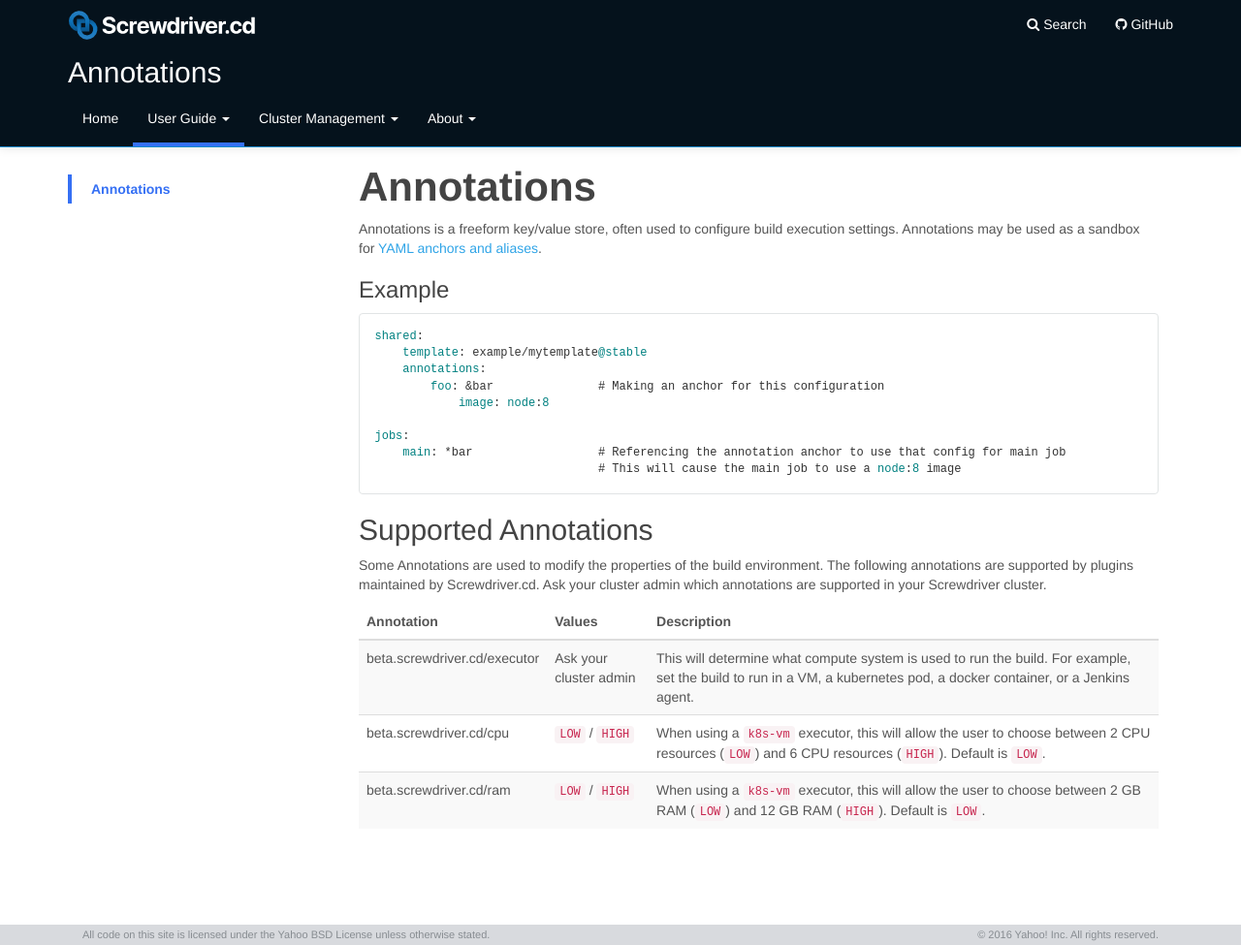
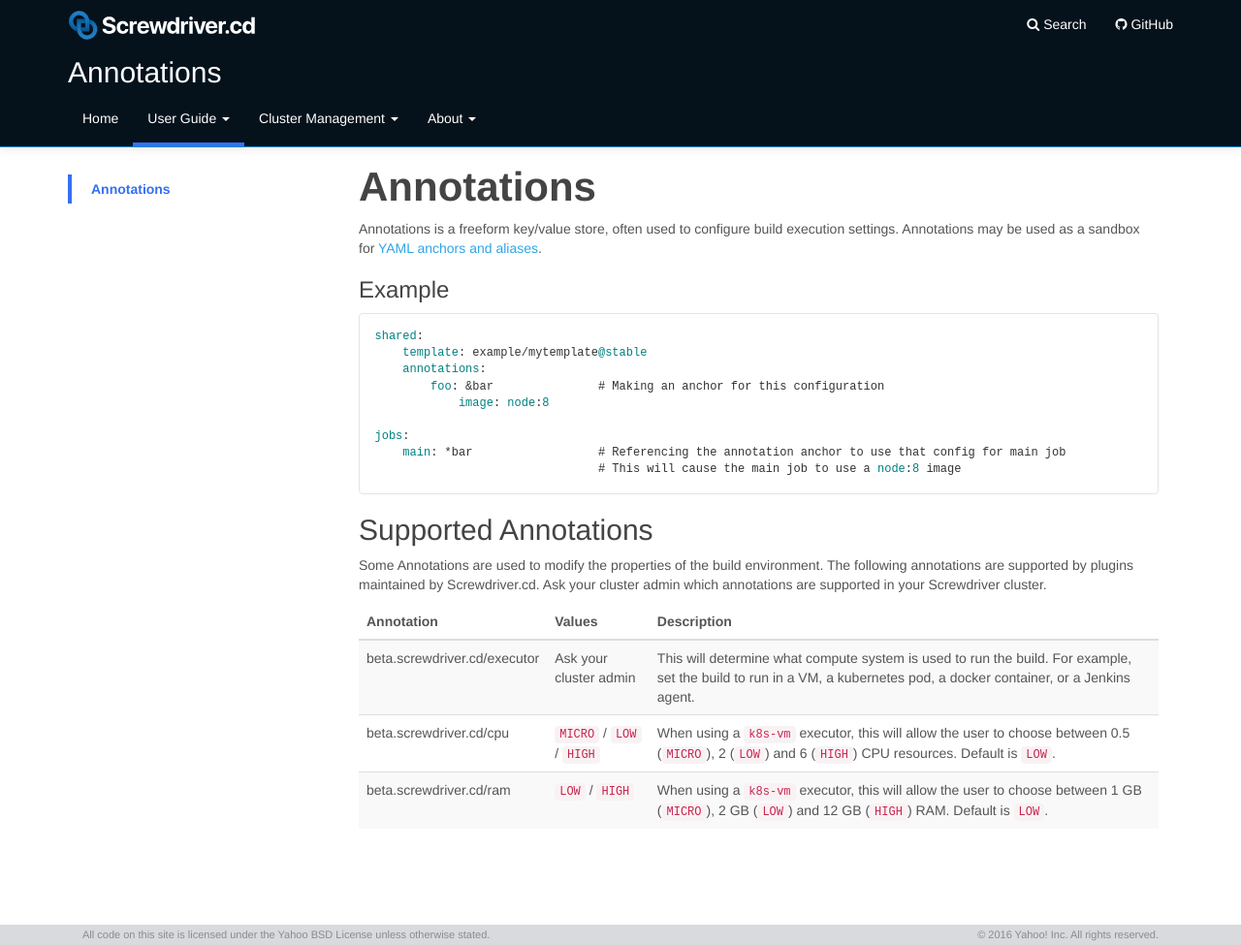
Before and after one commit to screwdriver-cd/guide, a Jekyll site: the page built from docs/user-guide/configuration/annotations.md, in a window 1280 px wide and 975 px high. Shown: the whole window at 97% size. Built offline with Jekyll 4.4.1, drawn with Linux system fonts in a browser that asks for light colours.

Commit message:
add micro resource
fix

```diff
--- a/docs/user-guide/configuration/annotations.md
+++ b/docs/user-guide/configuration/annotations.md
@@ -29,5 +29,5 @@ Some Annotations are used to modify the properties of the build environment. The
 | Annotation | Values | Description |
 |------------|--------|-------------|
 | beta.screwdriver.cd/executor | Ask your cluster admin | This will determine what compute system is used to run the build. For example, set the build to run in a VM, a kubernetes pod, a docker container, or a Jenkins agent. |
-| beta.screwdriver.cd/cpu | `LOW` / `HIGH` | When using a `k8s-vm` executor, this will allow the user to choose between 2 CPU resources (`LOW`) and 6 CPU resources (`HIGH`). Default is `LOW`. |
-| beta.screwdriver.cd/ram | `LOW` / `HIGH` | When using a `k8s-vm` executor, this will allow the user to choose between 2 GB RAM (`LOW`) and 12 GB RAM (`HIGH`). Default is `LOW`. |
+| beta.screwdriver.cd/cpu | `MICRO` / `LOW` / `HIGH` | When using a `k8s-vm` executor, this will allow the user to choose between 0.5 (`MICRO`), 2 (`LOW`) and 6 (`HIGH`) CPU resources. Default is `LOW`. |
+| beta.screwdriver.cd/ram | `LOW` / `HIGH` | When using a `k8s-vm` executor, this will allow the user to choose between 1 GB (`MICRO`), 2 GB (`LOW`) and 12 GB (`HIGH`) RAM. Default is `LOW`. |
```
